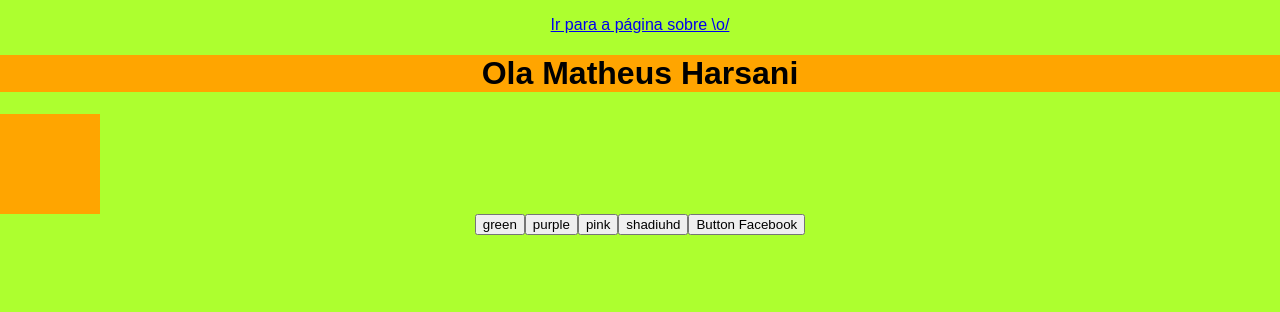
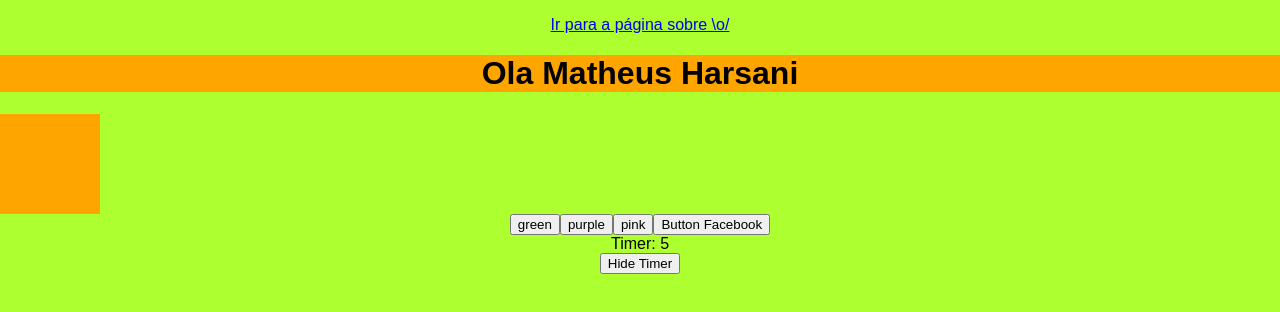
Before and after one commit to mharsani/checkout-customer, a React app: page / in a window 1280 px wide. Shown: the top 312 px of the page. Built offline with nearby package versions, Linux system fonts and the light colour scheme.

Commit message:
add props

```diff
--- /dev/null
+++ b/src/components/Square/Timer.js
@@ -0,0 +1,35 @@
+import React, {Component} from 'react';
+
+class Timer extends Component {
+    constructor() {
+        super();
+        this.state = {
+            time: 0
+        }
+    }
+    componentDidMount() {
+        this.timer = setInterval(() => {
+            this.setState({
+                time: this.state.time + 1
+            })
+        }, 1000)
+    }
+    componentWillReceiveProps(nextProps) {
+        console.log('componentWillReceiveProps', this.props, nextProps)
+
+    }
+    componentWillUnmount (){
+
+         clearInterval(this.timer)
+    }
+    render() {
+         return (
+         <div>Timer: {this.state.time}</div>
+
+
+        );
+    }
+
+}
+
+export default Timer;
--- a/src/containers/App/App.js
+++ b/src/containers/App/App.js
@@ -5,12 +5,15 @@
 import Square from '../../components/Square/Square.js';
 import Button from '../../components/Square/Button.js';
 import LikeButton from '../../components/Square/like-button.js';
+import Timer from '../../components/Square/Timer';
 
 class App extends Component {
   constructor() {
     super()
     this.state = {
-        color: 'orange'
+        color: 'orange',
+        showTimer: true,
+        time: 0
     }
   }
   render() {
@@ -31,10 +34,15 @@
           {color}
             </Button>
         ))}
-        <Button>
-          shadiuhd
+
+         <LikeButton/>
+
+         {this.state.showTimer && <Timer />}
+         <Button handleClick={() => {
+           this.setState({time: this.state.time + 10})
+         }}>
+          Hide Timer
           </Button>
-         <LikeButton/>
         </div>
         </div>
       </div>
```
